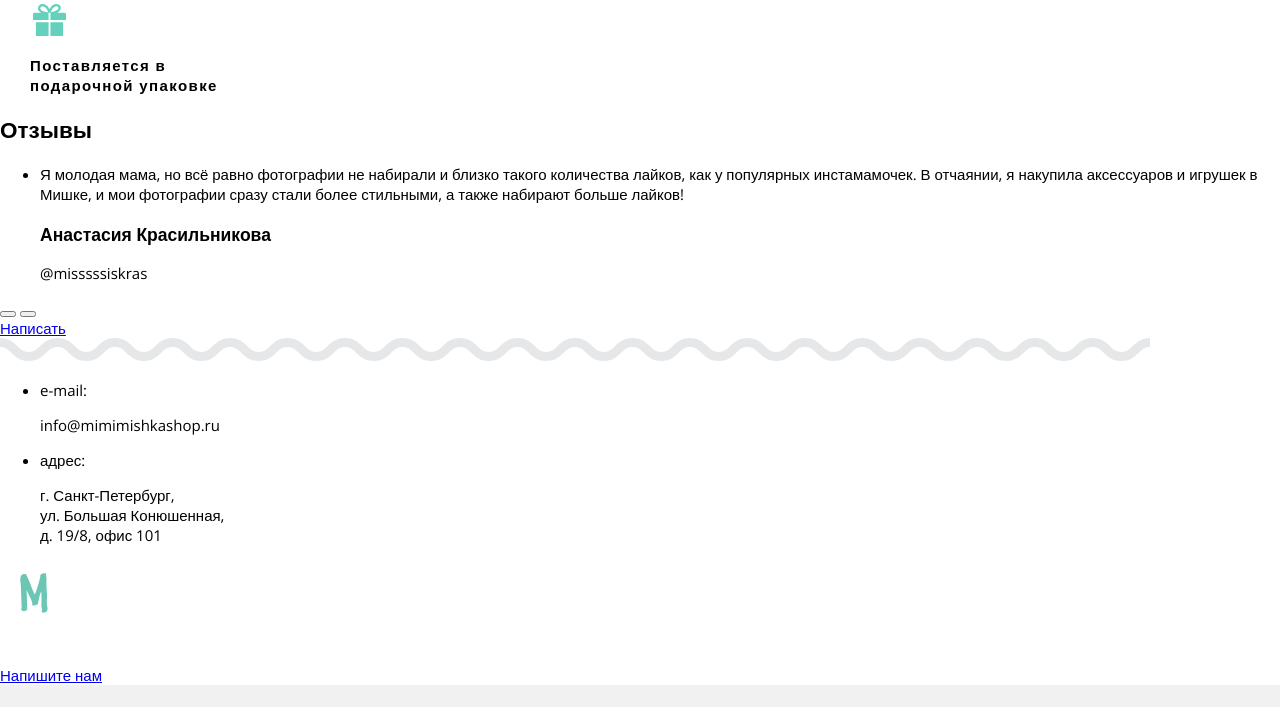
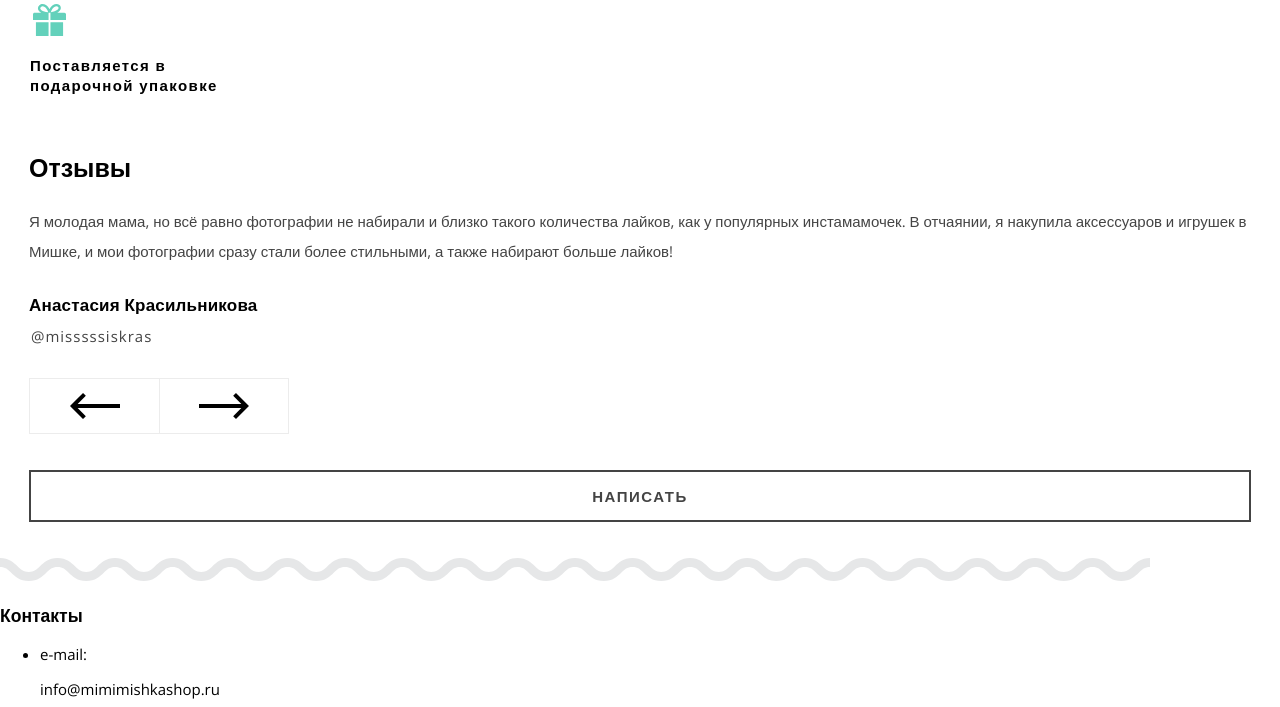
Before and after one commit to StasRomanov/643469-mishka-17, a plain HTML site: page source/index.html in a window 1280 px wide. Shown: the part 2030-2737 px from the top of the page. Drawn offline with nearby package versions, Linux system fonts and the light colour scheme; files that its build step writes are made by us from their sources.

Commit message:
отзыв готов

```diff
--- a/source/index.html
+++ b/source/index.html
@@ -26,11 +26,9 @@
         <li class="main-navigation__item main-navigation__item--search">
           <a href="#" class="main-navigation__link">Поиск по сайту</a>
         </li>
-        <!--иконка будет реализована как псевдоэлемент-->
         <li class="main-navigation__item main-navigation__item--basket">
           <a href="#" class="main-navigation__link">Корзина: пока пуста</a>
         </li>
-        <!--иконка будет реализована как псевдоэлемент-->
       </ul>
     </nav>
   </header>
@@ -76,7 +74,6 @@
       <h2 class="visually-hidden">информация о нас и нашей компании</h2>
       <h2 class="about-us__title">Коротко о нас:</h2>
       <ul class="about-us__list">
-        <!--иконки будут реализованы как псевдоэлементы-->
         <li class="about-us__item">
           <p class="about-us__text-content">Экологически<br> чистые материалы</p>
         </li>
@@ -112,13 +109,14 @@
       </ul>
       <div class="button">
         <!--иконки будут реализованы как фон-->
-        <button class="button__arrow"></button>
-        <button class="button__arrow"></button>
+        <button class="button__arrow button__arrow--left"></button>
+        <button class="button__arrow button__arrow--right"></button>
       </div>
       <a class="feedback__link" href="#">Написать</a>
     </section>
     <img src="./img/zigzag-line-desktop-svg.svg" class="decoration-zigzag" height="23" width="1150" alt="разделение страницы зигзагом">
     <section class="contacts">
+      <h3 class="contacts__title">Контакты</h3>
       <ul class="contacts__list">
         <li class="contacts__item">
           <p class="contacts__text-content">e-mail:</p>
--- a/source/sass/about-us.scss
+++ b/source/sass/about-us.scss
@@ -1,6 +1,7 @@
 .about-us {
   padding: 17px 30px 0 30px;
   color: $main-hearer-text-color;
+  margin-bottom: 39px;
 }
 
 .about-us__title {
--- a/source/sass/feedback.scss
+++ b/source/sass/feedback.scss
@@ -0,0 +1,73 @@
+.feedback {
+  padding: 17px 29px 0 29px;
+  color: $main-hearer-text-color;
+}
+
+.feedback__title {
+  @include normalText();
+  font-size: 25px;
+  margin-bottom: 24px;
+}
+
+.feedback__list {
+  @include normalList();
+  margin-bottom: 29px;
+}
+
+.feedback__text-content {
+  @include normalText();
+  font-size: 15px;
+  font-weight: normal;
+  line-height: 2;
+  color: $main-text-color;
+  margin-bottom: 27px;
+}
+
+.feedback__author,
+.feedback__author-nickname {
+  @include normalText();
+}
+
+.feedback__author {
+  font-size: 17px;
+  line-height: 1.41;
+  letter-spacing: 0.2px;
+  margin-bottom: 6px;
+}
+
+.feedback__author-nickname {
+  font-weight: normal;
+  line-height: 1.76;
+  color: $main-text-color;
+  padding-left: 2px;
+  letter-spacing: 1px;
+}
+
+.button {
+  display: flex;
+  width: 260px;
+  min-height: 56px;
+  margin-bottom: 36px;
+}
+
+.button__arrow {
+  @include normalList();
+  border: solid 1px #ececec;
+  width: 130px;
+  min-height: 56px;
+  background-color: #ffffff;
+  background-image: url("../img/huge-arrow-left-svg.svg");
+  background-repeat: no-repeat;
+  background-position: center center;
+  &--left {
+    border-right: none;
+  }
+  &--right {
+    transform: rotate(180deg);
+  }
+}
+
+.feedback__link {
+  @include normalButton();
+  margin-bottom: 36px;
+}
--- a/source/sass/product-week.scss
+++ b/source/sass/product-week.scss
@@ -65,16 +65,7 @@
 }
 
 .product-week__link {
-  @include normalText();
-  color: $main-text-color;
-  text-transform: uppercase;
-  min-height: 48px;
-  border: solid 2px $main-text-color;
-  background-color: #ffffff;
-  display: flex;
-  justify-content: center;
-  align-items: center;
-  letter-spacing: 1.5px;
+  @include normalButton();
   margin-bottom: 27px;
 }
 
--- a/source/sass/style.scss
+++ b/source/sass/style.scss
@@ -18,6 +18,19 @@ $main-hearer-text-color: #000000;
   margin: 0;
   padding: 0;
   list-style: none;
+}
+
+@mixin normalButton() {
+  @include normalText();
+  color: $main-text-color;
+  text-transform: uppercase;
+  min-height: 48px;
+  border: solid 2px $main-text-color;
+  background-color: #ffffff;
+  display: flex;
+  justify-content: center;
+  align-items: center;
+  letter-spacing: 1.5px;
 }
 
 body {
@@ -58,13 +71,6 @@ input[type="radio"].visually-hidden {
 
 @import "about-us";
 
-/*временно так как эти блоки размечать пока не надо*/
+@import "main-footer";
 
-/*
-.feedback,
-.map {
-  display: none;
-}
-*/
-
-@import "main-footer";
+@import "feedback";
```
Also changed, not shown: source/catalog.html (+0 -2 lines).
